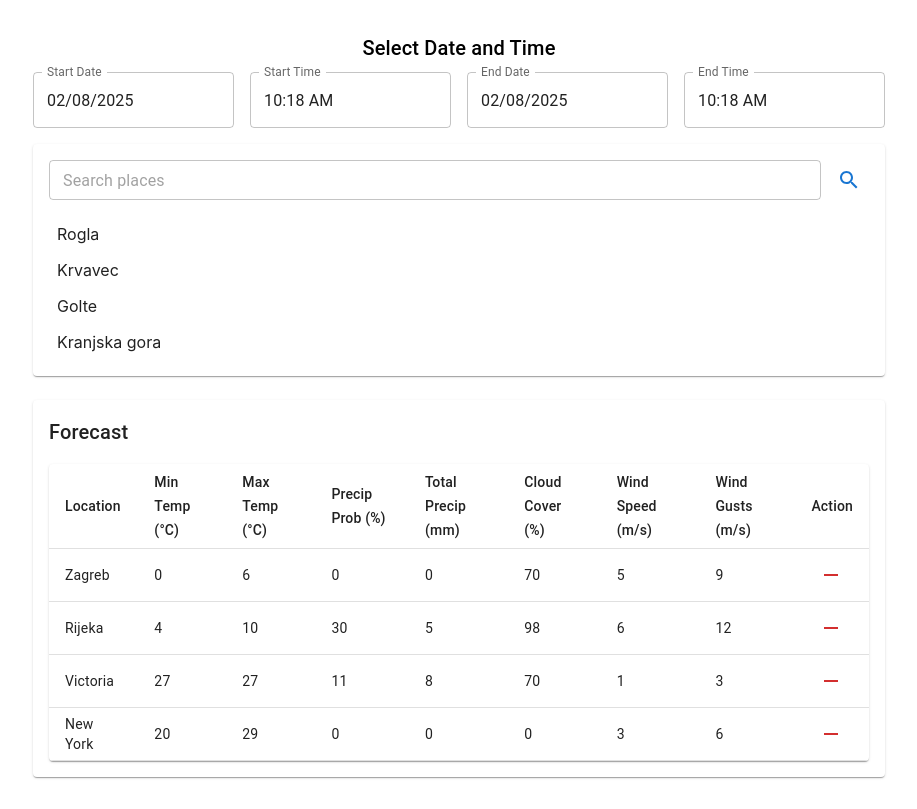
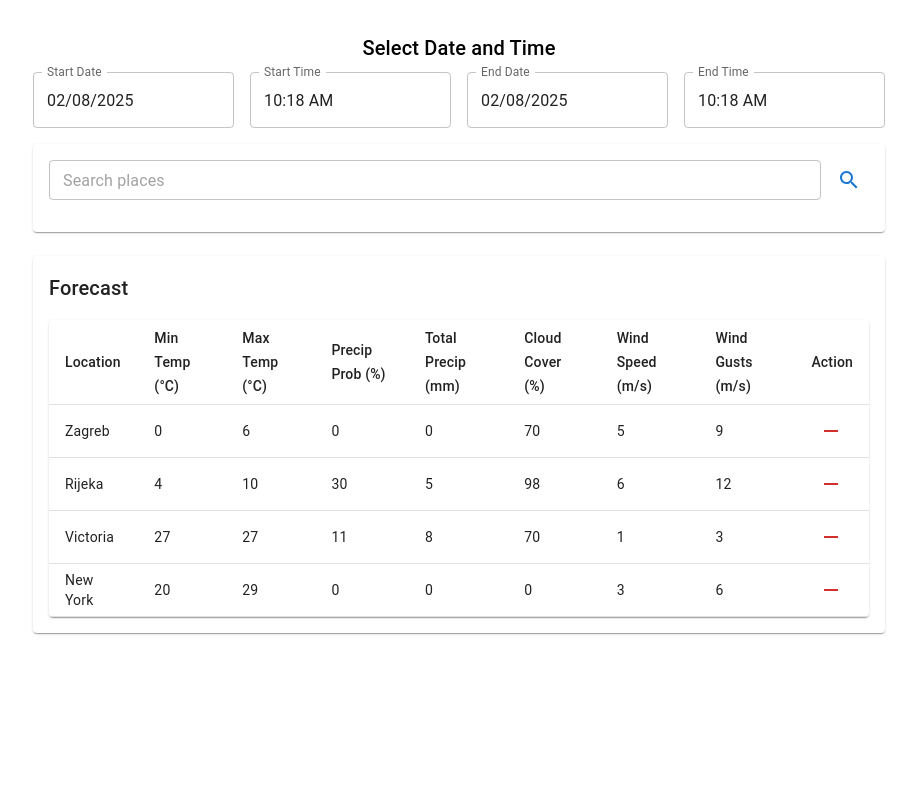
Before and after one commit to dkarlo2/weatherplan-web, a React (Create React App) app: page / in a window 1280 px wide. Shown: the whole page, without its empty margins (181-1098 px from the left). Built offline with nearby package versions, Linux system fonts and the light colour scheme.

Commit message:
add places service

```diff
--- a/package.json
+++ b/package.json
@@ -12,6 +12,7 @@
     "@testing-library/jest-dom": "^5.14.1",
     "@testing-library/react": "^13.0.0",
     "@testing-library/user-event": "^13.2.1",
+    "axios": "^1.7.9",
     "date-fns": "^4.1.0",
     "react": "^19.0.0",
     "react-dom": "^19.0.0",
--- a/src/App.js
+++ b/src/App.js
@@ -4,18 +4,13 @@ import SearchIcon from "@mui/icons-material/Search";
 import RemoveIcon from "@mui/icons-material/Remove";
 import { DatePicker, TimePicker, LocalizationProvider } from "@mui/x-date-pickers";
 import { AdapterDateFns } from "@mui/x-date-pickers/AdapterDateFnsV3";
+import { fetchPlaces } from "./services/placesService";
 
 const WeatherDashboard = () => {
   const [searchTerm, setSearchTerm] = useState("");
+  const [places, setPlaces] = useState([]);
   const [startDateTime, setStartDateTime] = useState(new Date());
   const [endDateTime, setEndDateTime] = useState(new Date());
-
-  const places = [
-    "Rogla",
-    "Krvavec",
-    "Golte",
-    "Kranjska gora",
-  ];
 
   const forecastData = [
     { location: "Zagreb", minTemp: 0, maxTemp: 6, precipProb: 0, totalPrecip: 0, cloudCover: 70, windSpeed: 5, windGusts: 9 },
@@ -23,6 +18,13 @@ const WeatherDashboard = () => {
     { location: "Victoria", minTemp: 27, maxTemp: 27, precipProb: 11, totalPrecip: 8, cloudCover: 70, windSpeed: 1, windGusts: 3 },
     { location: "New York", minTemp: 20, maxTemp: 29, precipProb: 0, totalPrecip: 0, cloudCover: 0, windSpeed: 3, windGusts: 6 },
   ];
+
+  const handleSearch = async () => {
+    if (searchTerm.trim() !== "") {
+      const results = await fetchPlaces(searchTerm);
+      setPlaces(results);
+    }
+  };
 
   return (
     <LocalizationProvider dateAdapter={AdapterDateFns}>
@@ -40,14 +42,14 @@ const WeatherDashboard = () => {
         <Paper sx={{ p: 2, mb: 3 }}>
           <Box display="flex" alignItems="center" gap={1}>
             <TextField fullWidth placeholder="Search places" variant="outlined" size="small" value={searchTerm} onChange={(e) => setSearchTerm(e.target.value)} />
-            <IconButton color="primary">
+            <IconButton color="primary" onClick={handleSearch}>
               <SearchIcon />
             </IconButton>
           </Box>
           <Box maxHeight={160} overflow="auto" mt={2}>
             {places.map((place) => (
-              <Box key={place} sx={{ p: 1, cursor: "pointer", "&:hover": { backgroundColor: "#f0f0f0" } }}>
-                {place}
+              <Box key={place.name} sx={{ p: 1, cursor: "pointer", "&:hover": { backgroundColor: "#f0f0f0" } }}>
+                {place.name}
               </Box>
             ))}
           </Box>
--- /dev/null
+++ b/src/services/placesService.js
@@ -0,0 +1,19 @@
+import axios from "axios";
+
+const API_BASE_URL = "http://localhost:5100"; // TODO
+const API_TOKEN = "test-token"; // TODO
+
+export const fetchPlaces = async (query) => {
+  try {
+    const response = await axios.get(`${API_BASE_URL}/places/`, {
+      params: { query },
+      headers: {
+        "x-api-token": API_TOKEN,
+      },
+    });
+    return response.data; // Expected format: [{ name, latitude, longitude }, ...]
+  } catch (error) {
+    console.error("Error fetching places:", error);
+    return [];
+  }
+};
```
Also changed, not shown: 1 other file (tests, documents, lock files or other folders).
